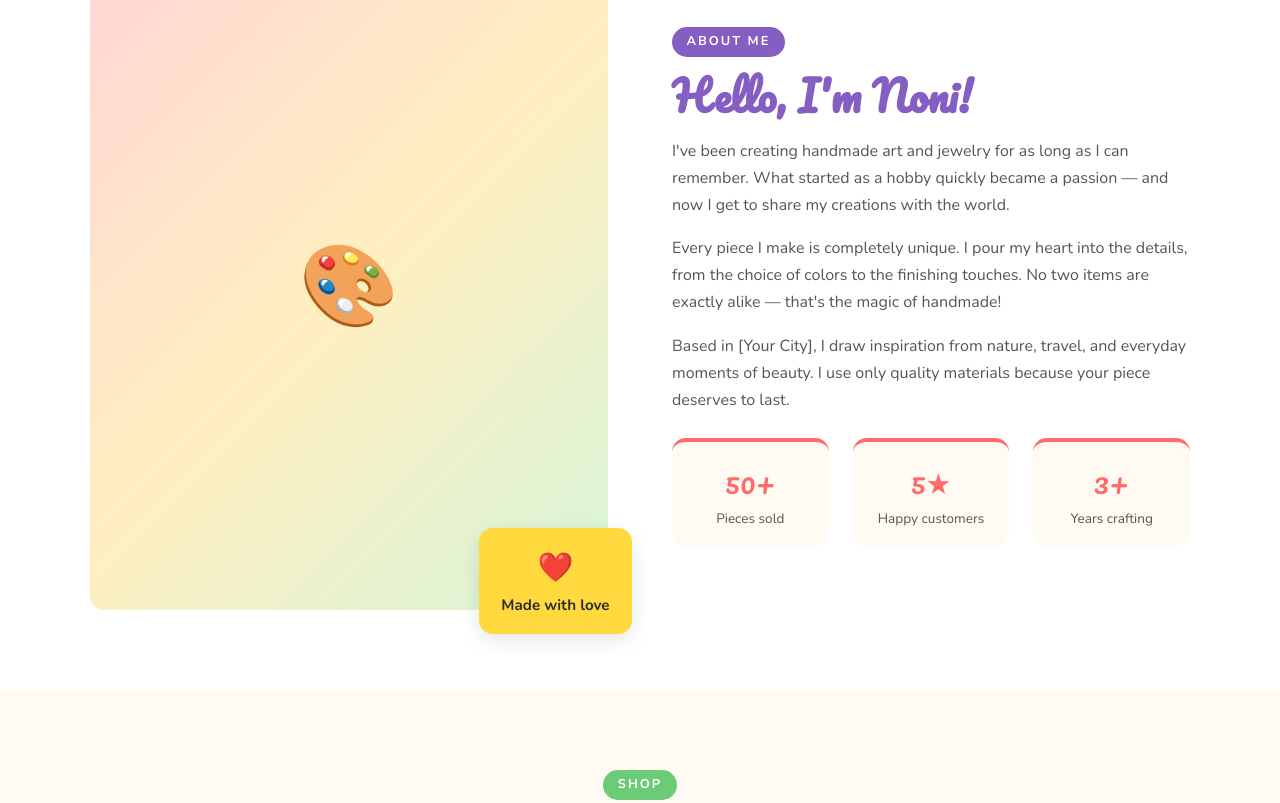
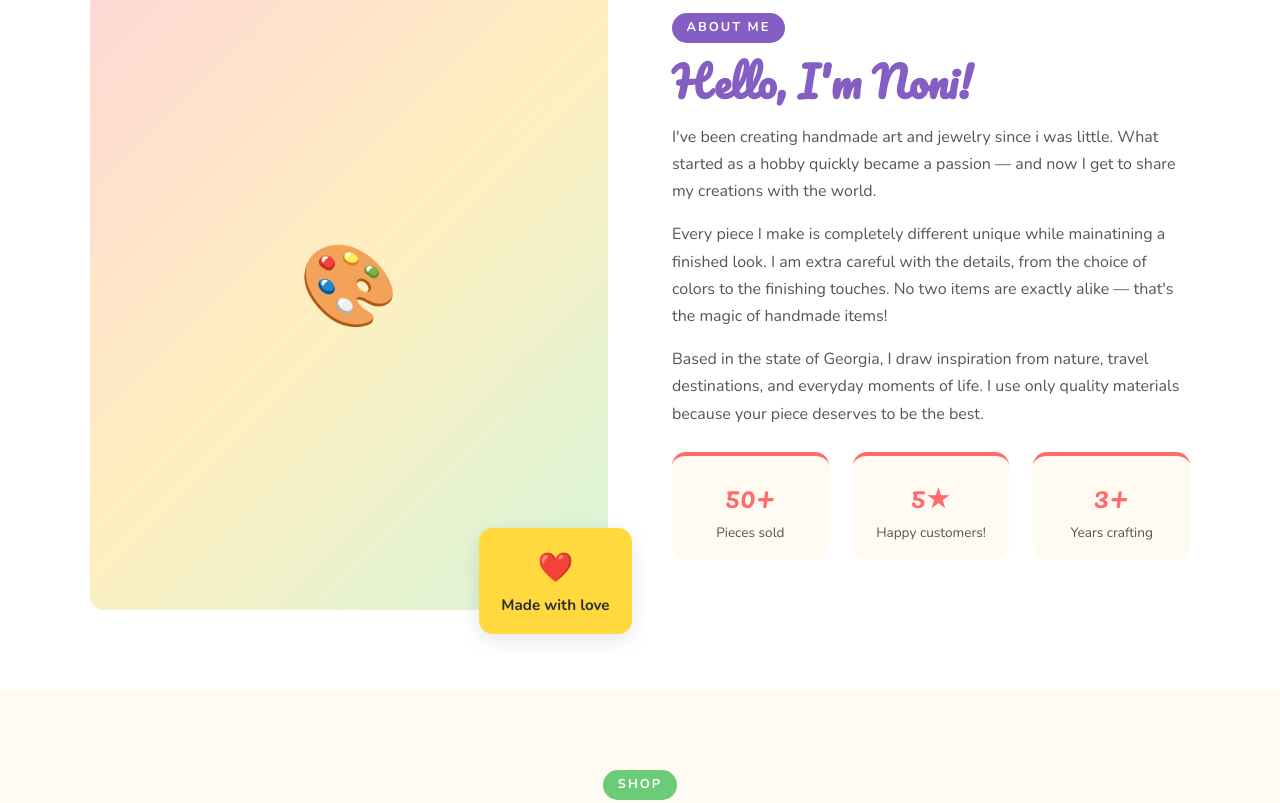
Before and after one commit to Nandini-JetLearner/Nandini-JetLearner.github.io, a plain HTML site: page index.html in a window 1280 px wide. Shown: the part 920-1723 px from the top of the page. Drawn offline with nearby package versions, Linux system fonts and the light colour scheme.

Commit message:
Add files via upload

```diff
--- a/index.html
+++ b/index.html
@@ -911,20 +911,20 @@
       <h2 class="section-title">Hello, I'm Noni!</h2>
       <!-- ✏️ Edit the paragraphs below with your real story -->
       <p>
-        I've been creating handmade art and jewelry for as long as I can remember.
+        I've been creating handmade art and jewelry since i was little.
         What started as a hobby quickly became a passion — and now I get to share
         my creations with the world.
       </p>
       <p>
-        Every piece I make is completely unique. I pour my heart into the details,
+        Every piece I make is completely different unique while mainatining a finished look. I am extra careful with the details,
         from the choice of colors to the finishing touches. No two items are
-        exactly alike — that's the magic of handmade!
+        exactly alike — that's the magic of handmade items!
       </p>
       <p>
         <!-- ✏️ Add your city, inspiration, materials, etc. -->
-        Based in [Your City], I draw inspiration from nature, travel, and everyday
-        moments of beauty. I use only quality materials because your piece deserves
-        to last.
+        Based in the state of Georgia, I draw inspiration from nature, travel destinations, and everyday
+        moments of life. I use only quality materials because your piece deserves
+        to be the best.
       </p>
       <div class="about-facts">
         <!-- ✏️ Update these numbers -->
@@ -934,7 +934,7 @@
         </div>
         <div class="fact">
           <div class="fact-num">5★</div>
-          <div class="fact-label">Happy customers</div>
+          <div class="fact-label">Happy customers!</div>
         </div>
         <div class="fact">
           <div class="fact-num">3+</div>
@@ -1088,7 +1088,7 @@
       <span class="section-label">Contact</span>
       <h2 class="section-title">Let's Chat!</h2>
       <p>
-        Interested in a piece? Have a custom order request? Want to say hi?
+        Interested in a piece that is no longer in our catalog? Have an order request? Have a question or recomendation?
         I'd love to hear from you! Fill out the form or reach me directly:
       </p>
       <div class="contact-ways">
@@ -1104,10 +1104,10 @@
           <span class="contact-way-icon">📸</span>
           <div>
             <strong>Instagram</strong><br>
-            <small>@yourhandle</small>
+            <small>@handle</small>
           </div>
         </a>
-        <a class="contact-way" href="https://facebook.com/yourpage" target="_blank" rel="noopener">
+        <a class="contact-way" href="https://facebook.com/page" target="_blank" rel="noopener">
           <span class="contact-way-icon">🫂</span>
           <div>
             <strong>Facebook</strong><br>
```
